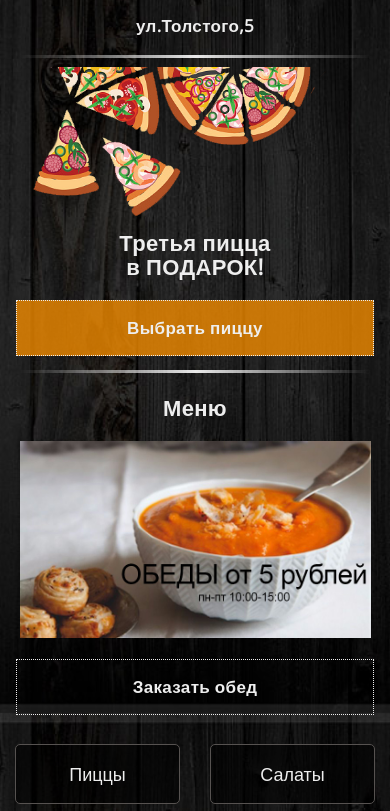
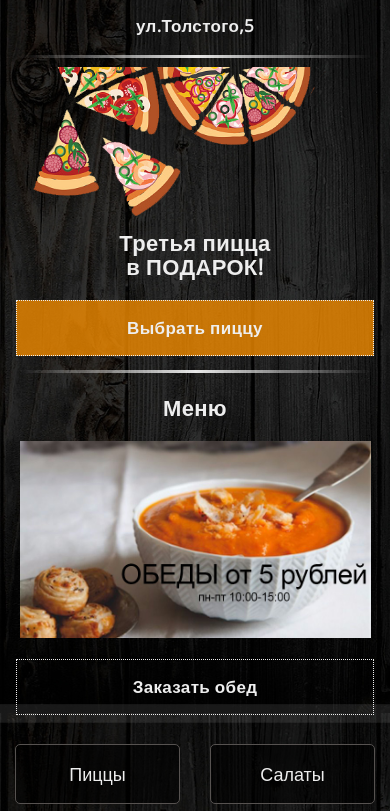
Before and after one commit to HelenZhilinskaya/pizza, a plain HTML site: page index.html in a window 390 px wide. Shown: the part 131-942 px from the top of the page. Drawn offline with nearby package versions, Linux system fonts and the light colour scheme.

Commit message:
Update main.css

```diff
--- a/css/main.css
+++ b/css/main.css
@@ -146,7 +146,7 @@ div.card {
 body {
 background-color: darkslategray;
 color: #eee;
-background-image: url(../pictures/mobile360.jpg);
+background-image: url(../pictures/mobile.jpg);
 background-repeat: no-repeat;
 background-position: center center;
 background-attachment: fixed;
@@ -154,7 +154,7 @@ background-attachment: fixed;
 -moz-background-size: cover;
 -o-background-size: cover;
 background-size: cover;
-width:100%
+
 
 
 }
```
